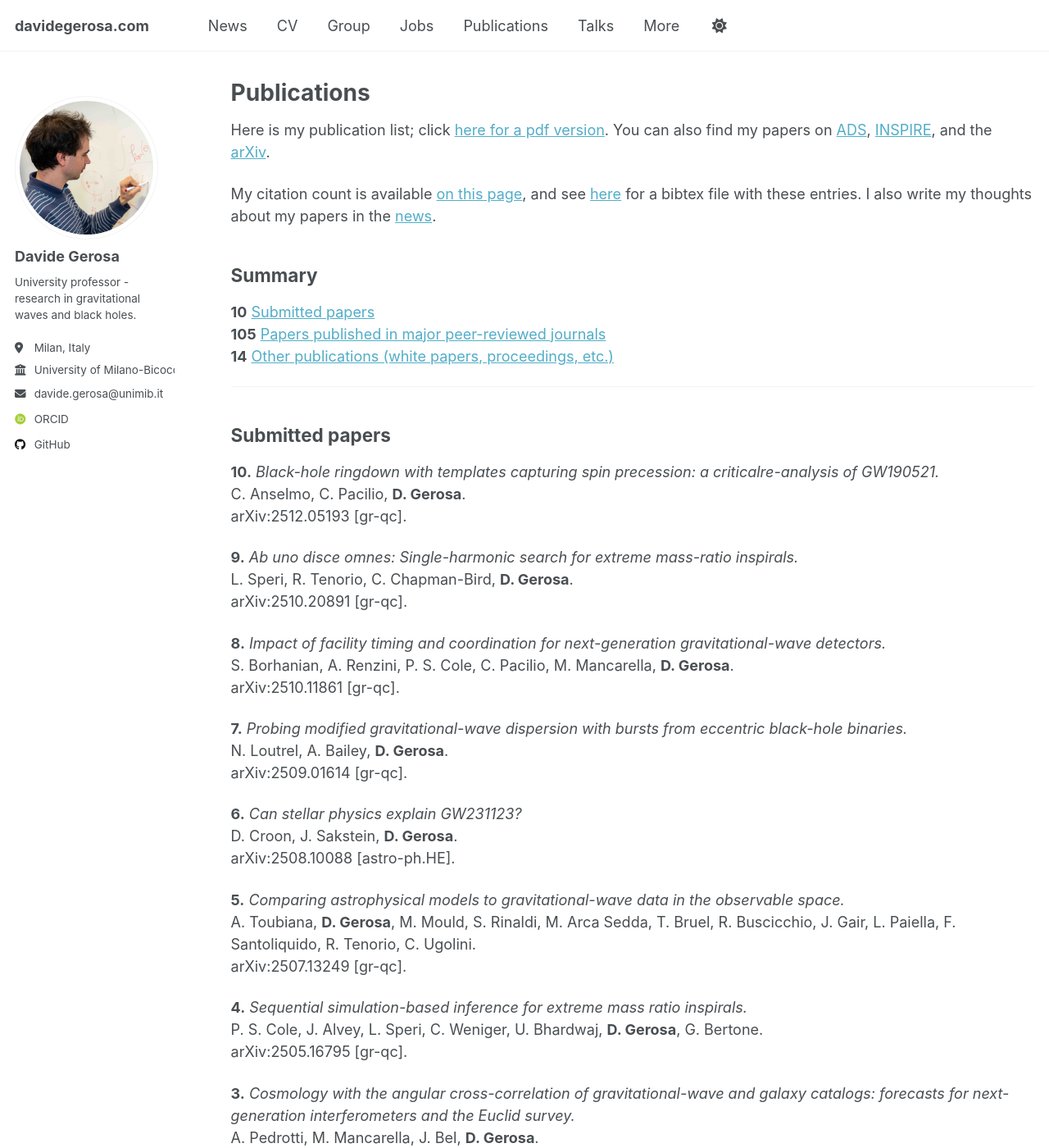
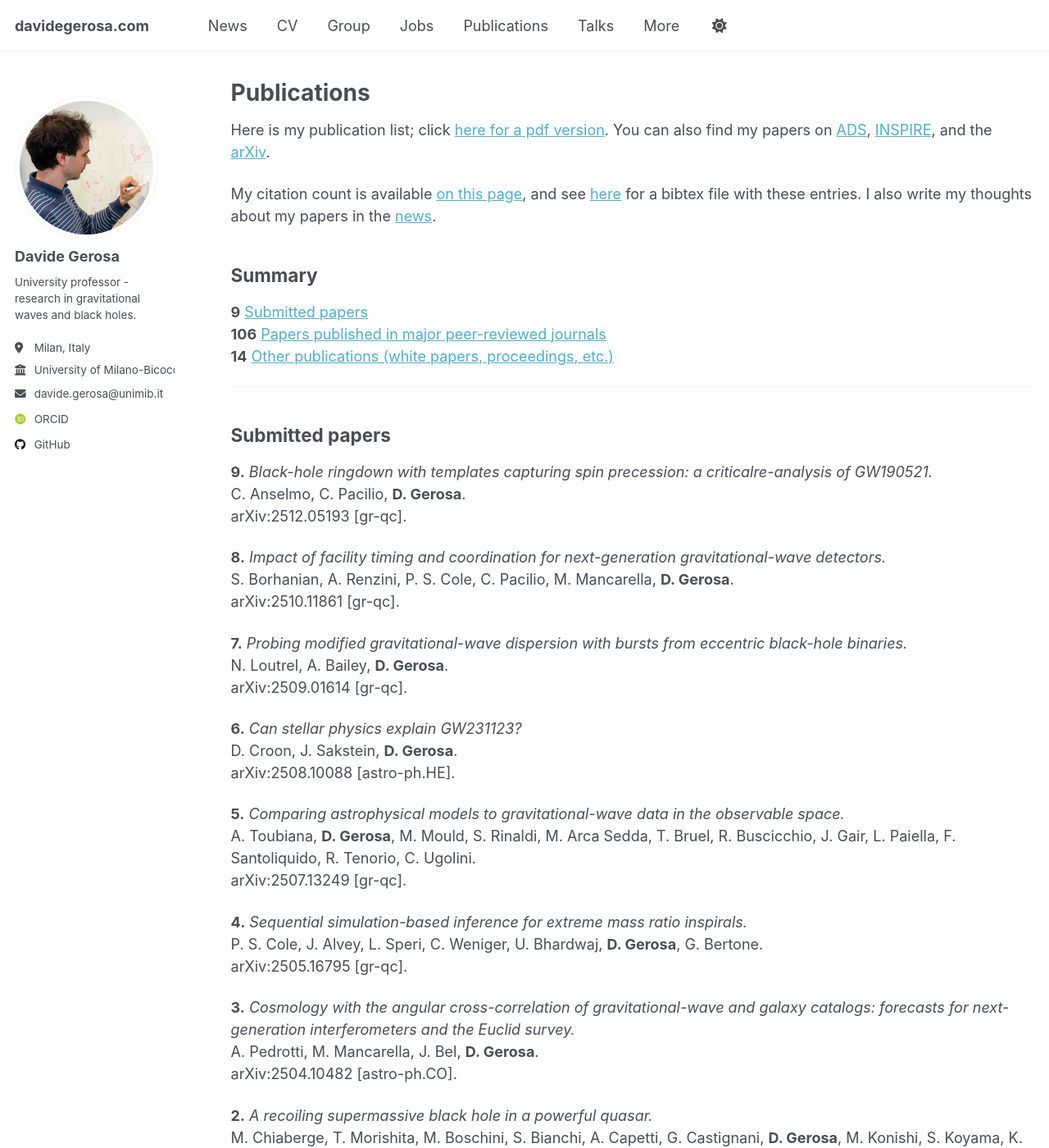
Before and after one commit to dgerosa/website, a Jekyll site: the page built from _pages/publications.md, in a window 1280 px wide and 1400 px high. Shown: the whole window at 82% size. Built offline with Jekyll 4.4.1, drawn with Linux system fonts in a browser that asks for light colours; some web fonts are replaced; some of the changed text lies outside the part shown.

Commit message:
Website update from workflow

```diff
--- a/_pages/_publications.md
+++ b/_pages/_publications.md
@@ -1,6 +1,6 @@
 ## Summary
-**10** [Submitted papers](#submitted-papers)\
-**105** [Papers published in major peer-reviewed journals](#papers-published-in-major-peer-reviewed-journals)\
+**9** [Submitted papers](#submitted-papers)\
+**106** [Papers published in major peer-reviewed journals](#papers-published-in-major-peer-reviewed-journals)\
 **14** [Other publications (white papers, proceedings, etc.)](#other-publications-white-papers-proceedings-etc)
 
 
@@ -8,15 +8,10 @@
 
 ## Submitted papers
 
-**10.**
+**9.**
 *Black-hole ringdown with templates capturing spin precession: a criticalre-analysis of GW190521.*\
 C. Anselmo, C. Pacilio, **D. Gerosa**.\
 <a href="https://arxiv.org/abs/2512.05193" style="color: inherit; text-decoration: none;">arXiv:2512.05193 [gr-qc]</a>.
-
-**9.**
-*Ab uno disce omnes: Single-harmonic search for extreme mass-ratio inspirals.*\
-L. Speri, R. Tenorio, C. Chapman-Bird, **D. Gerosa**.\
-<a href="https://arxiv.org/abs/2510.20891" style="color: inherit; text-decoration: none;">arXiv:2510.20891 [gr-qc]</a>.
 
 **8.**
 *Impact of facility timing and coordination for next-generation gravitational-wave detectors.*\
@@ -62,6 +57,11 @@ A. Klein, G. Pratten, R. Buscicchio, P. Schmidt, C. J. Moore, E. Finch, A. Bonin
 ---
 
 ## Papers published in major peer-reviewed journals
+
+**106.**
+*Ab uno disce omnes: Single-harmonic search for extreme mass-ratio inspirals.*\
+L. Speri, R. Tenorio, C. Chapman-Bird, **D. Gerosa**.\
+Physical Review D, in press. <a href="https://arxiv.org/abs/2510.20891" style="color: inherit; text-decoration: none;">arXiv:2510.20891 [gr-qc]</a>.
 
 **105.**
 *Bayesian luminosity function estimation in multidepth datasets with selection effects: a case study for $$3<z<5$$ Lyman $$\alpha$$ emitters.*\
```
Also changed, not shown: other parts of _pages/_publications.md (+1 -1 lines), _pages/_citations.md (+3 -3 lines), _pages/_group.md (+1 -1 lines), _pages/_talks.md (+1 -1 lines).
